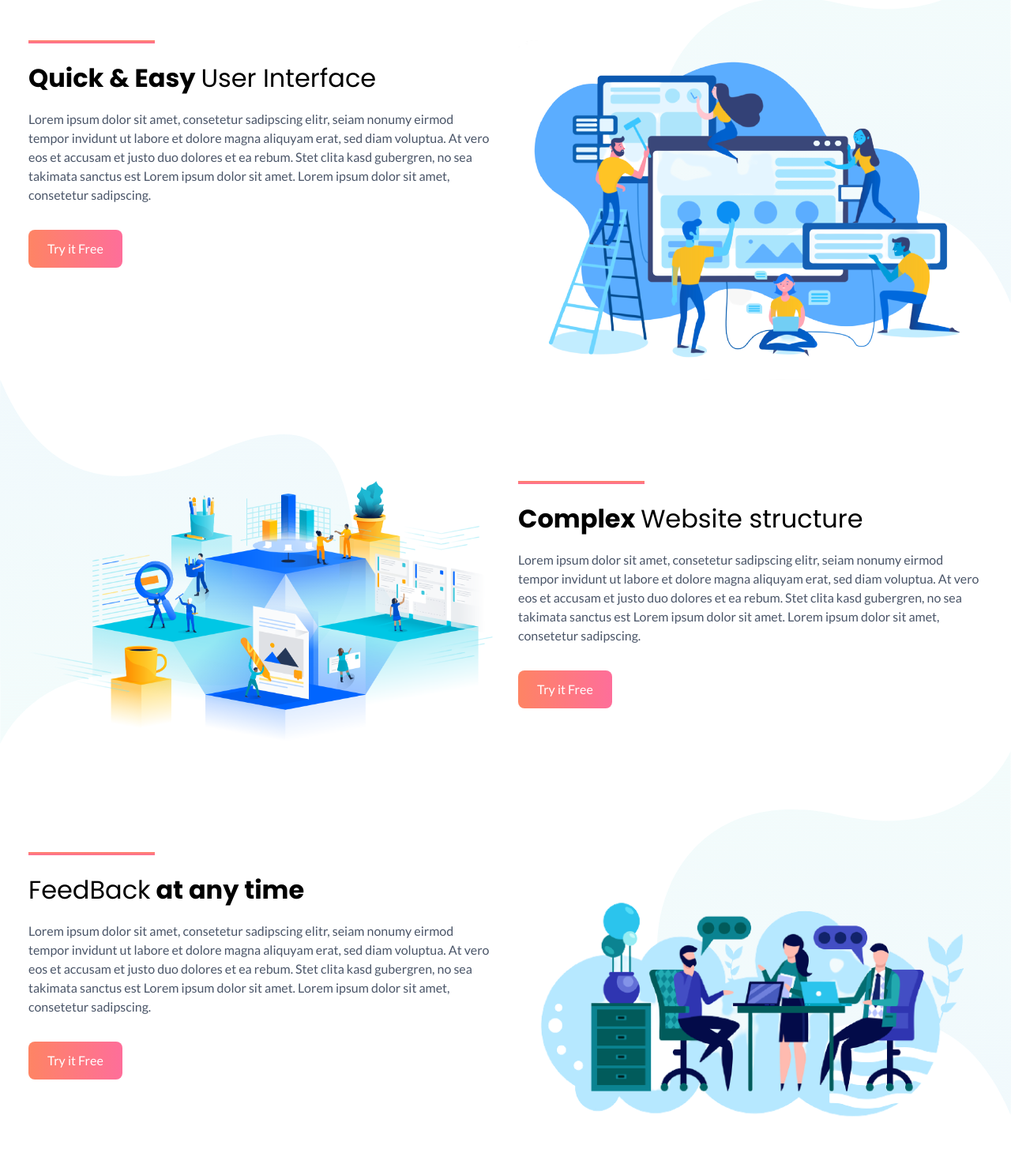
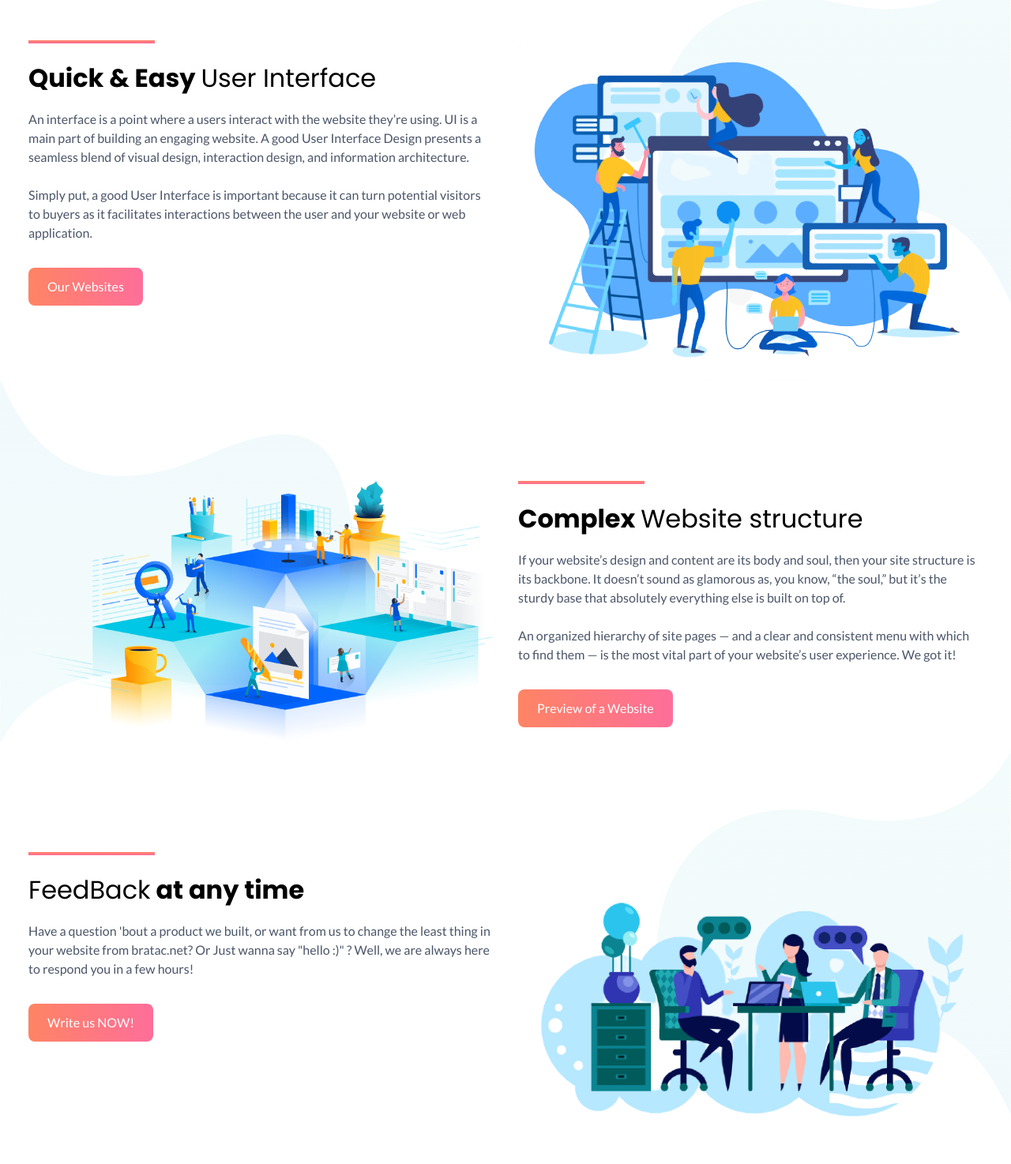
Before and after one commit to ykostov/bratac_tailwind, a website: page index.html in a window 1280 px wide. Shown: the part 1674-3148 px from the top of the page at 79% size. Drawn offline with Linux system fonts and the light colour scheme.

Commit message:
Refactor "why us" section

```diff
--- a/index.html
+++ b/index.html
@@ -233,8 +233,8 @@
                             <div class="line"></div>
                             <h3 class="title">Quick & Easy <span>User Interface</span></h3>
                         </div> <!-- section title -->
-                        <p class="mb-8">Lorem ipsum dolor sit amet, consetetur sadipscing elitr, seiam nonumy eirmod tempor invidunt ut labore et dolore magna aliquyam erat, sed diam voluptua. At vero eos et accusam et justo duo dolores et ea rebum. Stet clita kasd gubergren, no sea takimata sanctus est Lorem ipsum dolor sit amet. Lorem ipsum dolor sit amet, consetetur sadipscing.</p>
-                        <a href="javascript:void(0)" class="main-btn gradient-btn">Try it Free</a>
+                        <p class="mb-8">An interface is a point where a users interact with the website they’re using. UI is a main part of building an engaging website. A good User Interface Design presents a seamless blend of visual design, interaction design, and information architecture. <br><br>Simply put, a good User Interface is important because it can turn potential visitors to buyers as it facilitates interactions between the user and your website or web application.</p>
+                        <a href="#work" class="main-btn gradient-btn page-scroll">Our Websites</a>
                     </div> <!-- about content -->
                 </div>
                 <div class="w-full lg:w-1/2">
@@ -265,8 +265,8 @@
                             <div class="line"></div>
                             <h3 class="title">Complex <span>Website structure</span></h3>
                         </div> <!-- section title -->
-                        <p class="mb-8">Lorem ipsum dolor sit amet, consetetur sadipscing elitr, seiam nonumy eirmod tempor invidunt ut labore et dolore magna aliquyam erat, sed diam voluptua. At vero eos et accusam et justo duo dolores et ea rebum. Stet clita kasd gubergren, no sea takimata sanctus est Lorem ipsum dolor sit amet. Lorem ipsum dolor sit amet, consetetur sadipscing.</p>
-                        <a href="javascript:void(0)" class="main-btn gradient-btn">Try it Free</a>
+                        <p class="mb-8">If your website’s design and content are its body and soul, then your site structure is its backbone. It doesn’t sound as glamorous as, you know, “the soul,” but it’s the sturdy base that absolutely everything else is built on top of. <br><br>An organized hierarchy of site pages — and a clear and consistent menu with which to find them — is the most vital part of your website’s user experience. We got it!</p>
+                        <a href="javascript:void(0)" class="main-btn gradient-btn">Preview of a Website</a>
                     </div> <!-- about content -->
                 </div>
                 <div class="w-full lg:w-1/2 lg:order-first">
@@ -290,8 +290,8 @@
                             <div class="line"></div>
                             <h3 class="title"><span>FeedBack</span> at any time</h3>
                         </div> <!-- section title -->
-                        <p class="mb-8">Lorem ipsum dolor sit amet, consetetur sadipscing elitr, seiam nonumy eirmod tempor invidunt ut labore et dolore magna aliquyam erat, sed diam voluptua. At vero eos et accusam et justo duo dolores et ea rebum. Stet clita kasd gubergren, no sea takimata sanctus est Lorem ipsum dolor sit amet. Lorem ipsum dolor sit amet, consetetur sadipscing.</p>
-                        <a href="javascript:void(0)" class="main-btn gradient-btn">Try it Free</a>
+                        <p class="mb-8">Have a question 'bout a product we built, or want from us to change the least thing in your website from <a href="https://bratac.net"> bratac.net? </a> Or Just wanna say "hello :)" ? Well, we are always here to respond you in a few hours!</p>
+                        <a href="#footer" class="page-scroll main-btn gradient-btn">Write us NOW!</a>
                     </div> <!-- about content -->
                 </div>
                 <div class="w-full lg:w-1/2">
```
